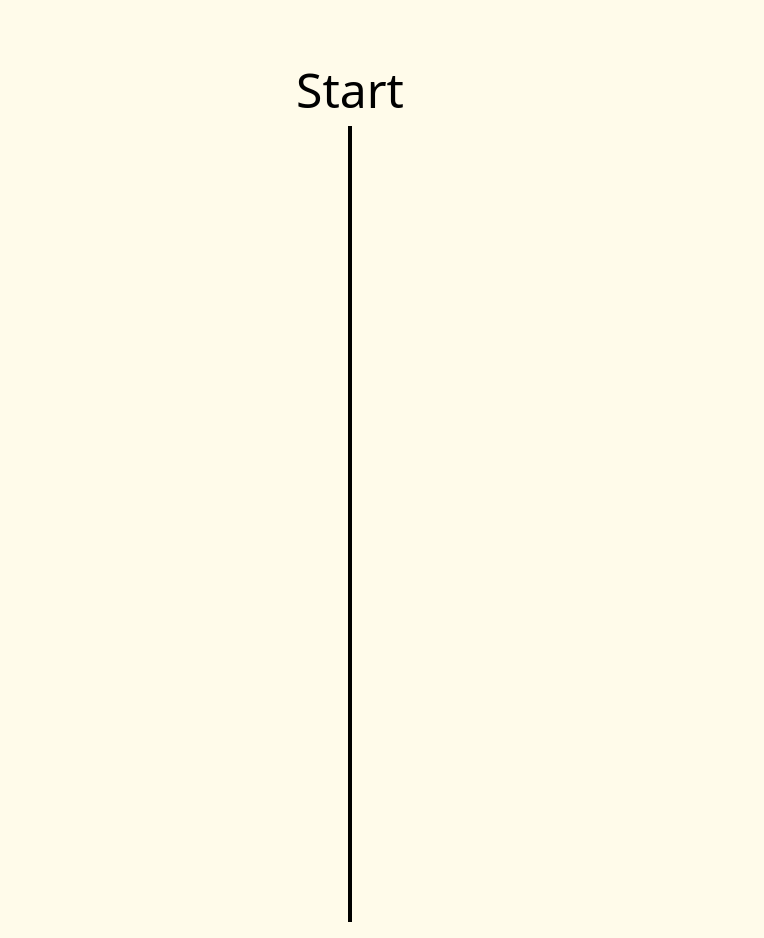
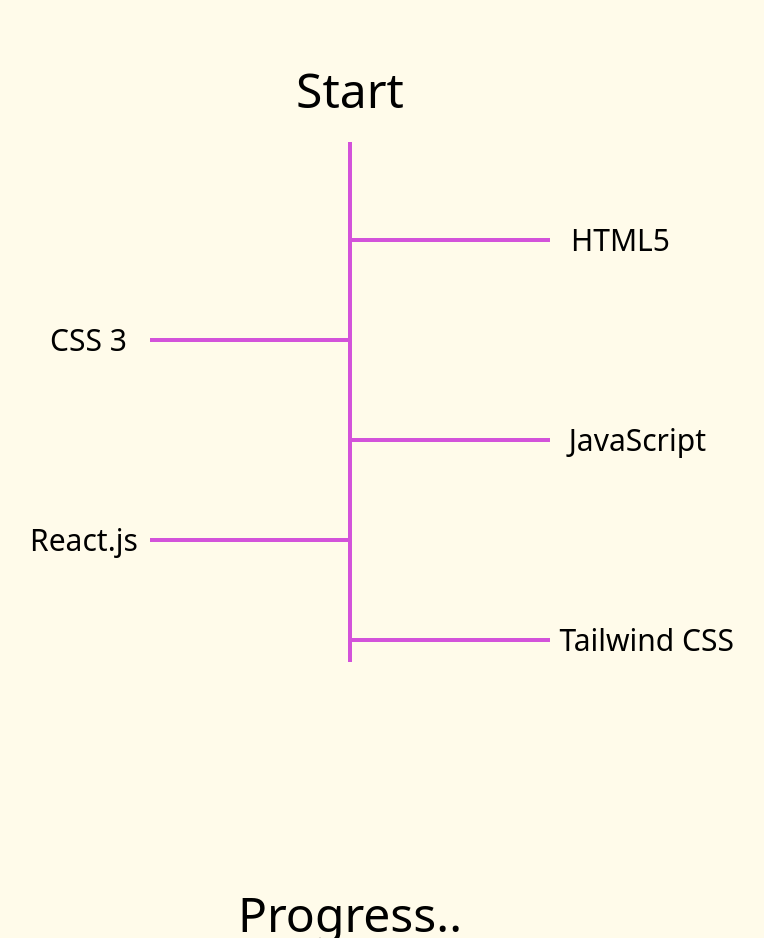
Before and after one commit to ajitdevv/AjitPortfolio, a React (Vite) app: page / in a window 1280 px wide. Shown: the part 1800-2738 px from the top of the page, without its empty margins (290-1054 px from the left). Built offline with nearby package versions, Linux system fonts and the light colour scheme.

Commit message:
70% complete skills page

```diff
--- a/src/Components/Herosection.jsx
+++ b/src/Components/Herosection.jsx
@@ -17,7 +17,7 @@
         <button className="cosmic-button text-lg mt-10">See my work</button>
       </a>
       <div className="absolute bottom-8 left-1/2 transform -translate-x-1/2 flex flex-col items-center justify-center animate-bounce ">
-        <span className="text-sm mb-1 text-primary">Scroll</span>
+        <span className="text-sm mb-1 text-accent">Scroll</span>
         <MoveDown className="h-4 w-6 text-accent transition-transform duration-700 ease-in-out" />
       </div>
     </section>
--- a/src/Components/Skills.jsx
+++ b/src/Components/Skills.jsx
@@ -13,11 +13,13 @@
     Aos.init();
   }, []);
   return (
-    <section id="skills">
+    <section id="skills" className="h-full">
       <style>
         {`.inear{
         margin: 100px auto;
-        width: 90%;
+        width: 70%;
+        border-left: 2px solid black;
+        border-right: 2px solid black;
         display: flex;
         overflow-x: auto;
         }
@@ -71,17 +73,71 @@
           <SiTailwindcss size={70} className="devv" color="#38B2AC" />
         </div>
       </div>
-      <div>
+      <div className="relative">
+        <div className="[&>*]:z-[40] [&>*]:cursor-pointer [&>*]:hover:underline">
           <h1
             data-aos="fade-up"
             data-aos-offset="50"
-          className="text-primary mb-2 text-5xl"
+            className="text-primary mb-6 text-5xl"
           >
             Start
           </h1>
+          <h1
+            data-aos="fade-left"
+            data-aos-offset="70"
+            className="text-primary mb-2 text-5xlv absolute top-39 right-80 text-3xl max-sm:text-xl max-sm:right-6 "
+            onClick={() =>
+              document
+                .getElementById("about")
+                .scrollIntoView({ behavior: "smooth" })
+            }
+          >
+            HTML5
+          </h1>
+          <h1
+            data-aos="fade-right"
+            data-aos-offset="70"
+            className="text-primary mb-2 text-5xlv absolute top-64 left-85 text-3xl max-sm:text-xl max-sm:left-8 "
+          >
+            CSS 3
+          </h1>
+          <h1
+            data-aos="fade-left"
+            data-aos-offset="70"
+            className="text-primary mb-2 text-5xlv absolute top-89 right-71 text-3xl max-sm:text-xl max-sm:right-0 max-sm:wrap-normal  "
+          >
+            JavaScript
+          </h1>
+          <h1
+            data-aos="fade-right"
+            data-aos-offset="70"
+            className="text-primary mb-2 text-5xlv absolute top-114 left-80 text-3xl max-sm:text-xl max-sm:left-5 "
+          >
+            React.js
+          </h1>
+          <h1
+            data-aos="fade-left"
+            data-aos-offset="70"
+            className="text-primary mb-2 text-5xlv absolute top-139 right-64 text-3xl max-sm:text-xl max-sm:right-1 max-sm:wrap-normal  max-sm:w-20"
+          >
+            <a href="#home"> Tailwind CSS</a>
+          </h1>
+          <h1
+            data-aos="fade-down"
+            data-aos-offset="0"
+            className="text-primary absolute bottom-0 left-1/2 -translate-x-1/2 text-5xl max-sm:text-3xl max-sm:bottom-80 "
+          >
+            Progress..
+          </h1>
         </div>
-      <div className="min-h-screen relative">
-        <div className="absolute top-1 bottom-0 left-1/2 -translate-x-1/2 w-1 bg-primary"></div>
+        <div className="min-h-screen relative [&>*]:bg-accent">
+          <div className="absolute top-1 bottom-0 left-1/2 -translate-x-1/2 w-1 h-130"></div>
+          <div className="absolute top-25 bottom-0 left-1/2 -translate-x-0 w-50 h-1  max-sm:w-30"></div>
+          <div className="absolute top-50 bottom-0 right-1/2 -translate-x-0 w-50 h-1  max-sm:w-30"></div>
+          <div className="absolute top-75 bottom-0 left-1/2 -translate-x-0 w-50 h-1  max-sm:w-30"></div>
+          <div className="absolute top-100 bottom-0 right-1/2 -translate-x-0 w-50 h-1  max-sm:w-30"></div>
+          <div className="absolute top-125 bottom-0 left-1/2 -translate-x-0 w-50 h-1  max-sm:w-30"></div>
+        </div>
       </div>
     </section>
   );
--- a/src/Components/ThemeTogggle.jsx
+++ b/src/Components/ThemeTogggle.jsx
@@ -27,7 +27,7 @@
   };
   return (
     <button
-      onClick={toggleTheme} className="fixed top-4.5 right-18.5 z-60 p-2 rounded-full transition-colors duration-700 ease-in-out focus: outline-hidden hover:scale-110">
+      onClick={toggleTheme} className="fixed top-4.5 right-18.5 z-200 p-2 rounded-full transition-colors duration-700 ease-in-out focus: outline-hidden hover:scale-110">
       {isdarkmode ? (
         <Sun className="h-6 w-6 text-[#d352da] t transition-transform duration-700 ease-in-out " />
       ) : (
```
Lines whose indentation alone changed are shown as unchanged.
